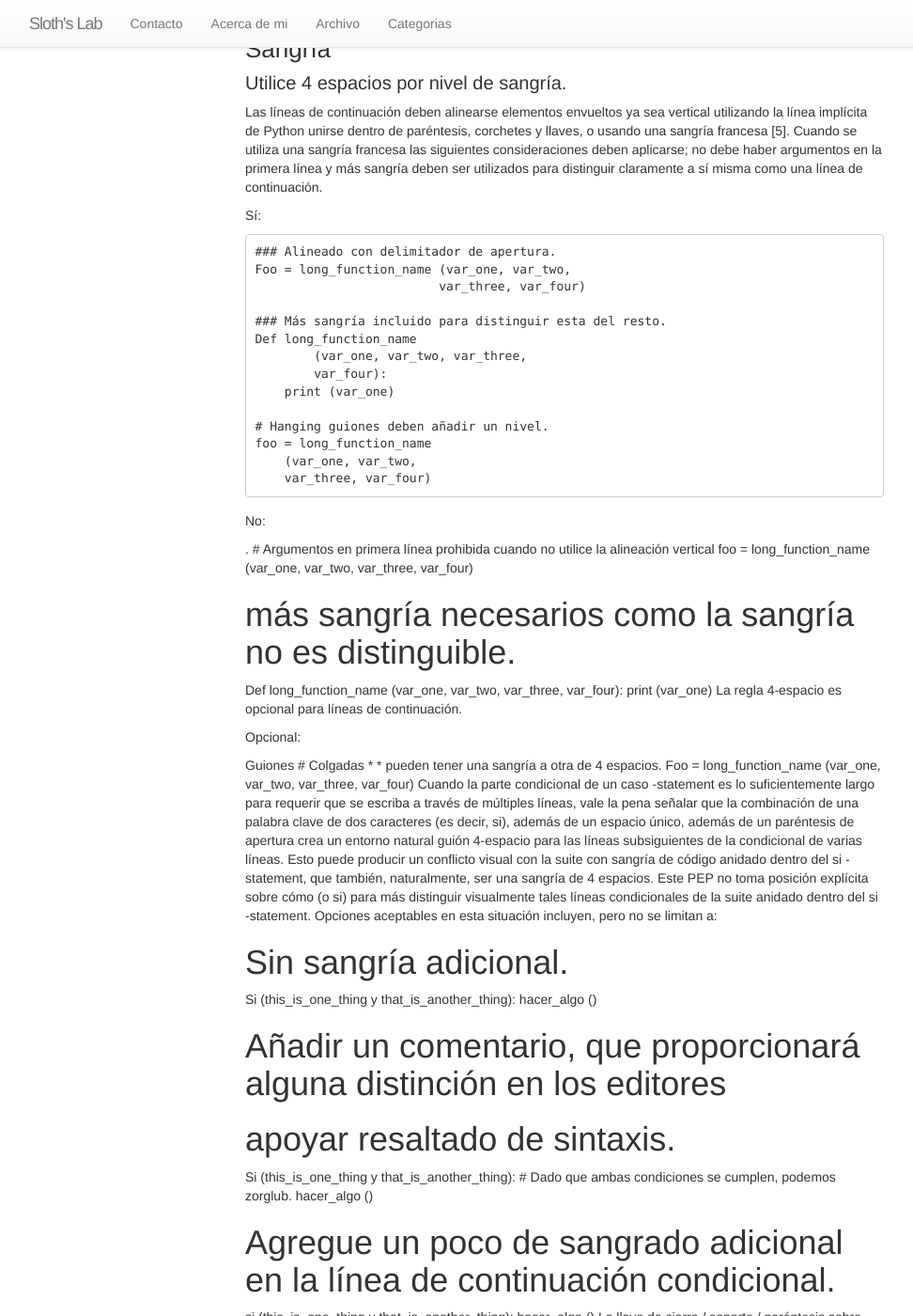
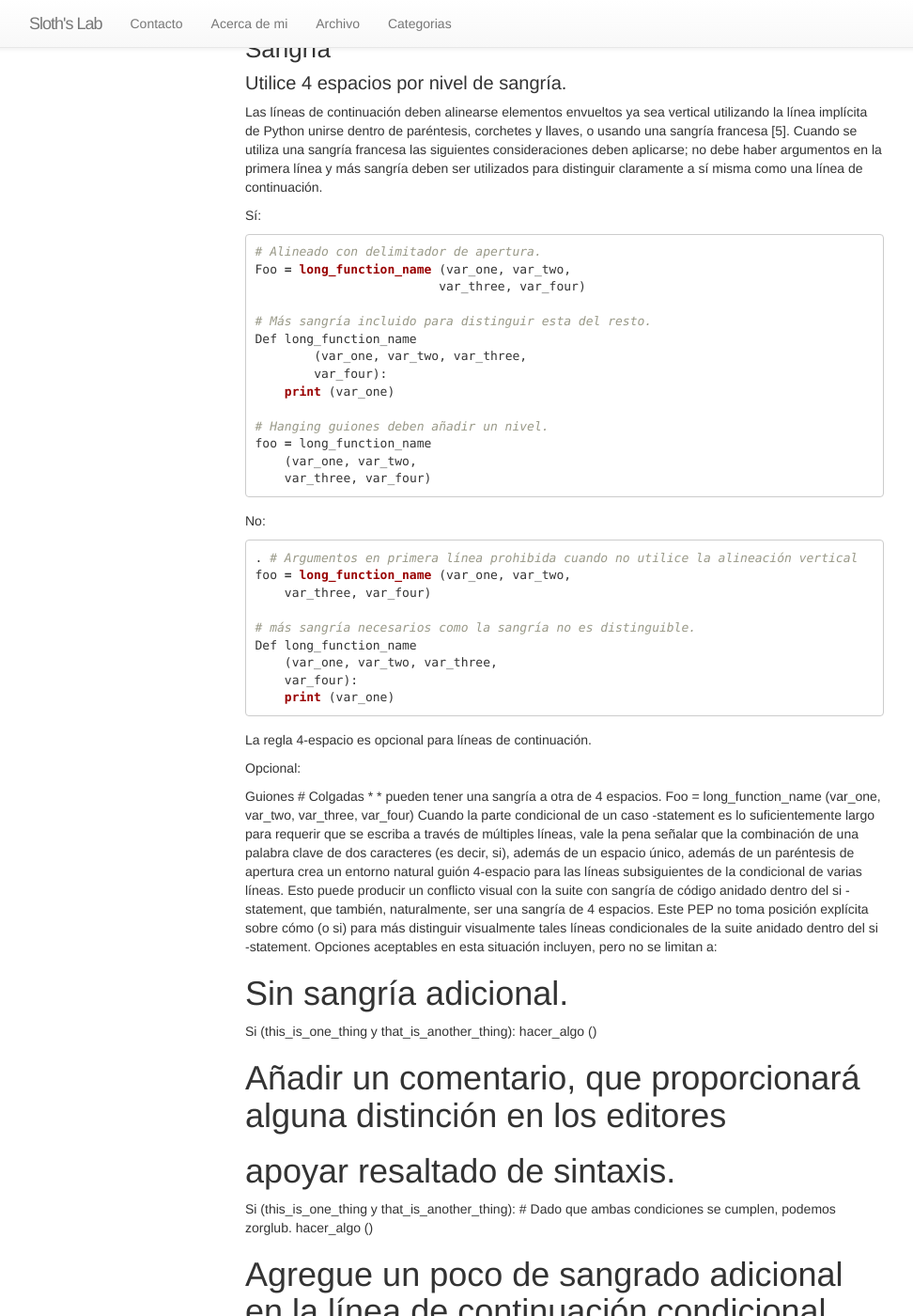
Before and after one commit to asomarribasd/asomarribasd.github.io, a Jekyll site: the page built from _posts/2014-05-08-PEP-0008-Guia-de-estilo-para-codigo-python.markdown, in a window 1280 px wide and 1400 px high, scrolled down 1444 px. Shown: the whole window at 94% size, without its empty margins (39-1011 px from the left). Built offline with Jekyll 4.4.1, drawn with Linux system fonts in a browser that asks for light colours; nearby versions of some CDN libraries; comment, search, counter and statistics services are not loaded; some of the changed text lies outside the part shown.

Commit message:
Fix layout

````diff
--- a/_posts/2014-05-08-PEP-0008-Guia-de-estilo-para-codigo-python.markdown
+++ b/_posts/2014-05-08-PEP-0008-Guia-de-estilo-para-codigo-python.markdown
@@ -18,7 +18,7 @@ En cuanto el standard (propuesta) PEP 8 lo pueden accesar directamente en ingles
 
 (Ultima Actualización a Octubre del 2015)
 
-##Introducción
+## Introducción
 
 Este documento da convenciones de codificación para el código Python que comprende la biblioteca estándar en la distribución principal de Python. Por favor, consulte las guías de estilo de compañía informativos PEP que describe para el código C en la aplicación C de Python [1].
 
@@ -55,12 +55,13 @@ En particular: no rompa la compatibilidad hacia atrás sólo para cumplir la pre
 Las líneas de continuación deben alinearse elementos envueltos ya sea vertical utilizando la línea implícita de Python unirse dentro de paréntesis, corchetes y llaves, o usando una sangría francesa [5]. Cuando se utiliza una sangría francesa las siguientes consideraciones deben aplicarse; no debe haber argumentos en la primera línea y más sangría deben ser utilizados para distinguir claramente a sí misma como una línea de continuación.
 
 Sí:
-```
-### Alineado con delimitador de apertura.
+
+```python
+# Alineado con delimitador de apertura.
 Foo = long_function_name (var_one, var_two,
                          var_three, var_four)
 
-### Más sangría incluido para distinguir esta del resto.
+# Más sangría incluido para distinguir esta del resto.
 Def long_function_name
         (var_one, var_two, var_three,
         var_four):
@@ -71,8 +72,10 @@ foo = long_function_name
     (var_one, var_two,
     var_three, var_four)
 ```
+
 No:
 
+```python
 . # Argumentos en primera línea prohibida cuando no utilice la alineación vertical
 foo = long_function_name (var_one, var_two,
     var_three, var_four)
@@ -82,6 +85,8 @@ Def long_function_name
     (var_one, var_two, var_three,
     var_four):
     print (var_one)
+```
+
 La regla 4-espacio es opcional para líneas de continuación.
 
 Opcional:
@@ -120,6 +125,7 @@ result = some_function_that_takes_arguments
     'f',)
 o puede ser alineado en el marco del primer carácter de la línea que comienza la construcción de varias líneas, como en:
 
+```
 my_list =
     [1, 2, 3,
     4, 5,
@@ -128,8 +134,9 @@ result = some_function_that_takes_arguments
     ('a', 'b', 'c',
     'd', 'e',
 'f',)
+```
 
-###Tabuladores o espacios?
+### Tabuladores o espacios?
 
 Los espacios son el método preferido sangría.
 
````
Also changed, not shown: other parts of _posts/2014-05-08-PEP-0008-Guia-de-estilo-para-codigo-python.markdown (+1 -1 lines).
